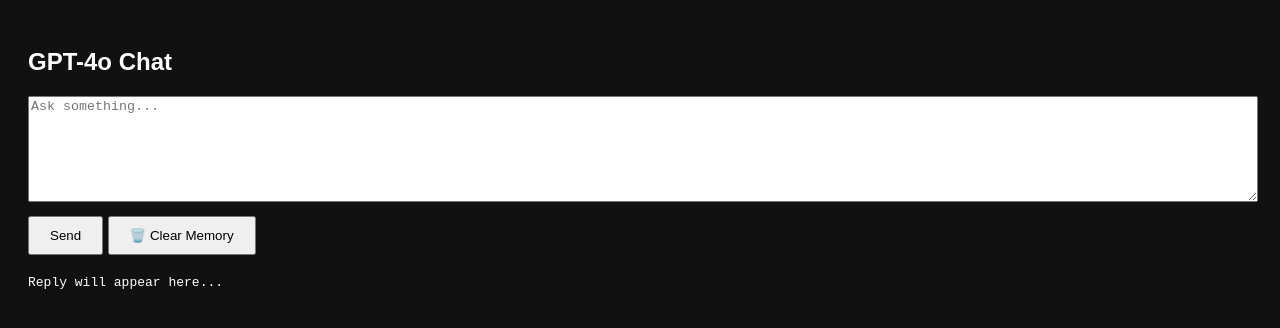
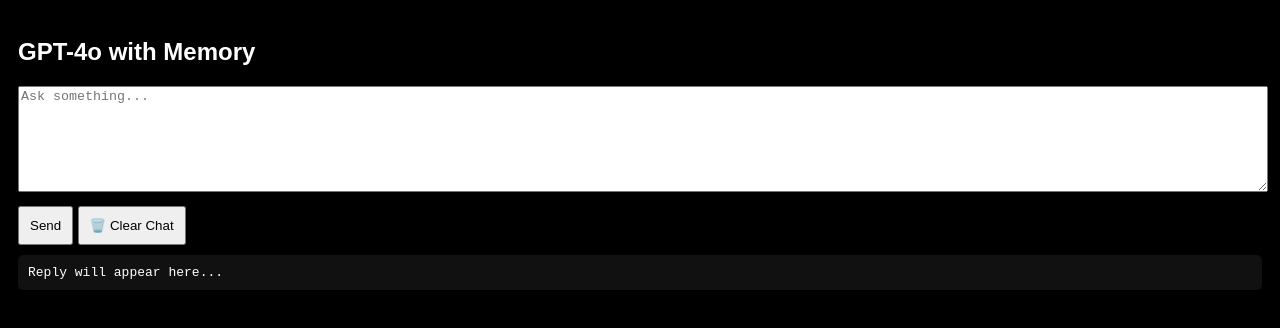
Before and after one commit to system07-ship/gpt-mobile-app, a plain HTML site: page index.html in a window 1280 px wide. Drawn offline with Linux system fonts and the light colour scheme.

Commit message:
Update index.html

```diff
--- a/index.html
+++ b/index.html
@@ -1,33 +1,33 @@
 <!DOCTYPE html>
 <html>
 <head>
-  <title>GPT App</title>
+  <title>GPT-4o Memory App</title>
   <meta name="viewport" content="width=device-width, initial-scale=1.0">
   <style>
-    body { background: #111; color: #fff; padding: 20px; font-family: sans-serif; }
+    body { background: #000; color: #fff; padding: 10px; font-family: sans-serif; }
     textarea { width: 100%; height: 100px; }
-    button { padding: 10px 20px; margin-top: 10px; }
-    pre { white-space: pre-wrap; margin-top: 20px; }
+    button { margin-top: 10px; padding: 10px; }
+    pre { white-space: pre-wrap; background: #111; padding: 10px; margin-top: 10px; border-radius: 5px; }
   </style>
 </head>
 <body>
-  <h2>GPT-4o Chat</h2>
+  <h2>GPT-4o with Memory</h2>
   <textarea id="prompt" placeholder="Ask something..."></textarea>
   <br>
   <button onclick="sendPrompt()">Send</button>
-  <button onclick="clearMemory()">🗑️ Clear Memory</button>
+  <button onclick="clearMemory()">🗑️ Clear Chat</button>
   <pre id="response">Reply will appear here...</pre>
 
   <script>
-    // ✅ Memory load karo line 1
+    // Step 1: Load memory
     let memory = JSON.parse(localStorage.getItem("chat_memory") || "[]");
 
-    const API_KEY = "YOUR_API_KEY"; // <--- Replace karo OpenRouter key se
+    const API_KEY = "YOUR_API_KEY"; // <-- Replace this with your OpenRouter API key
 
     async function sendPrompt() {
       const prompt = document.getElementById("prompt").value.trim();
 
-      // ✅ Memory me naya input add karo
+      // Step 2: Add user input to memory
       memory.push({ role: "user", content: prompt });
 
       const res = await fetch("https://openrouter.ai/api/v1/chat/completions", {
@@ -45,10 +45,10 @@
       const data = await res.json();
       const reply = data.choices?.[0]?.message?.content || "No reply";
 
-      // ✅ Memory me GPT ka response bhi add karo
+      // Step 3: Add GPT reply to memory
       memory.push({ role: "assistant", content: reply });
 
-      // ✅ Memory ko localStorage me save karo
+      // Step 4: Save updated memory
       localStorage.setItem("chat_memory", JSON.stringify(memory));
 
       document.getElementById("response").innerText = reply;
```
